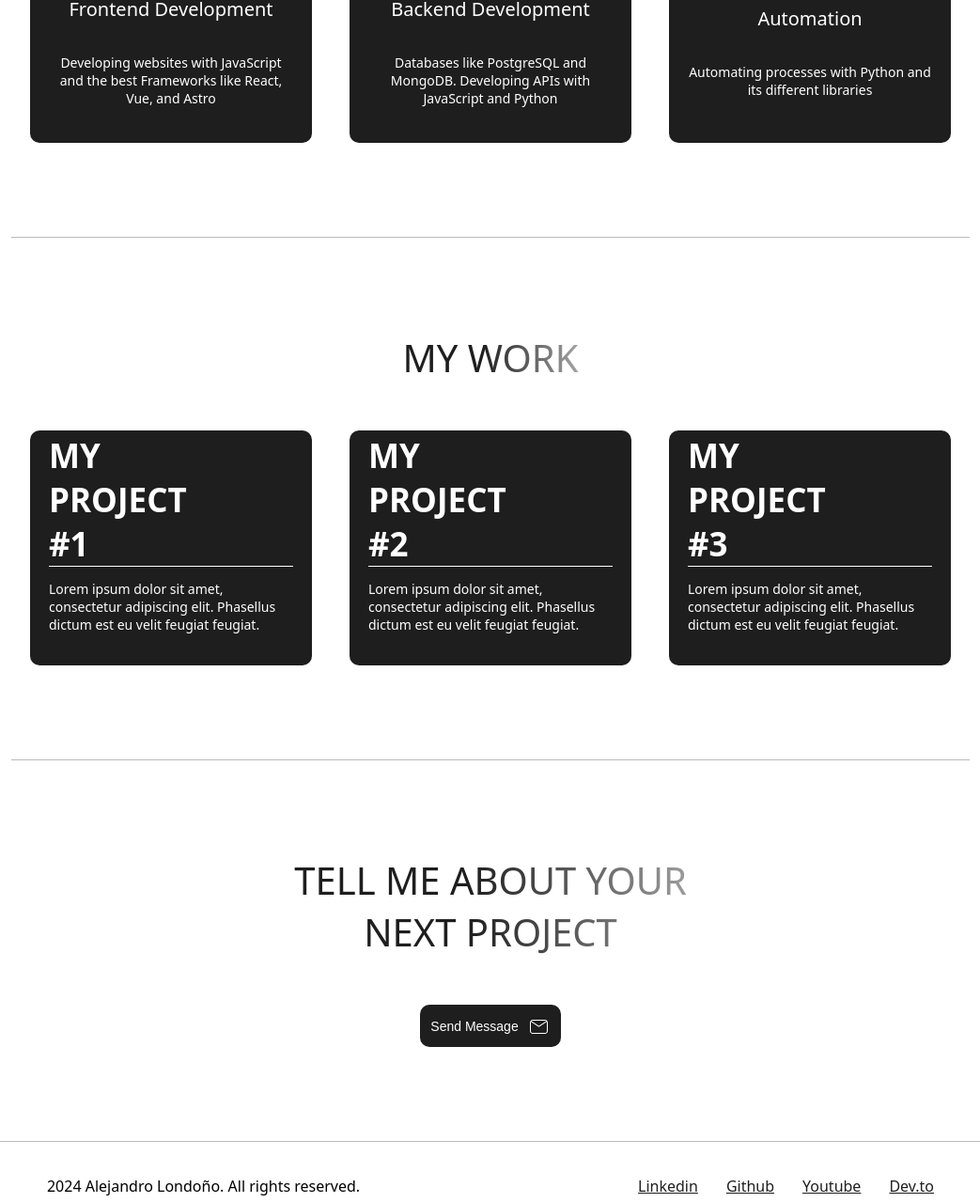
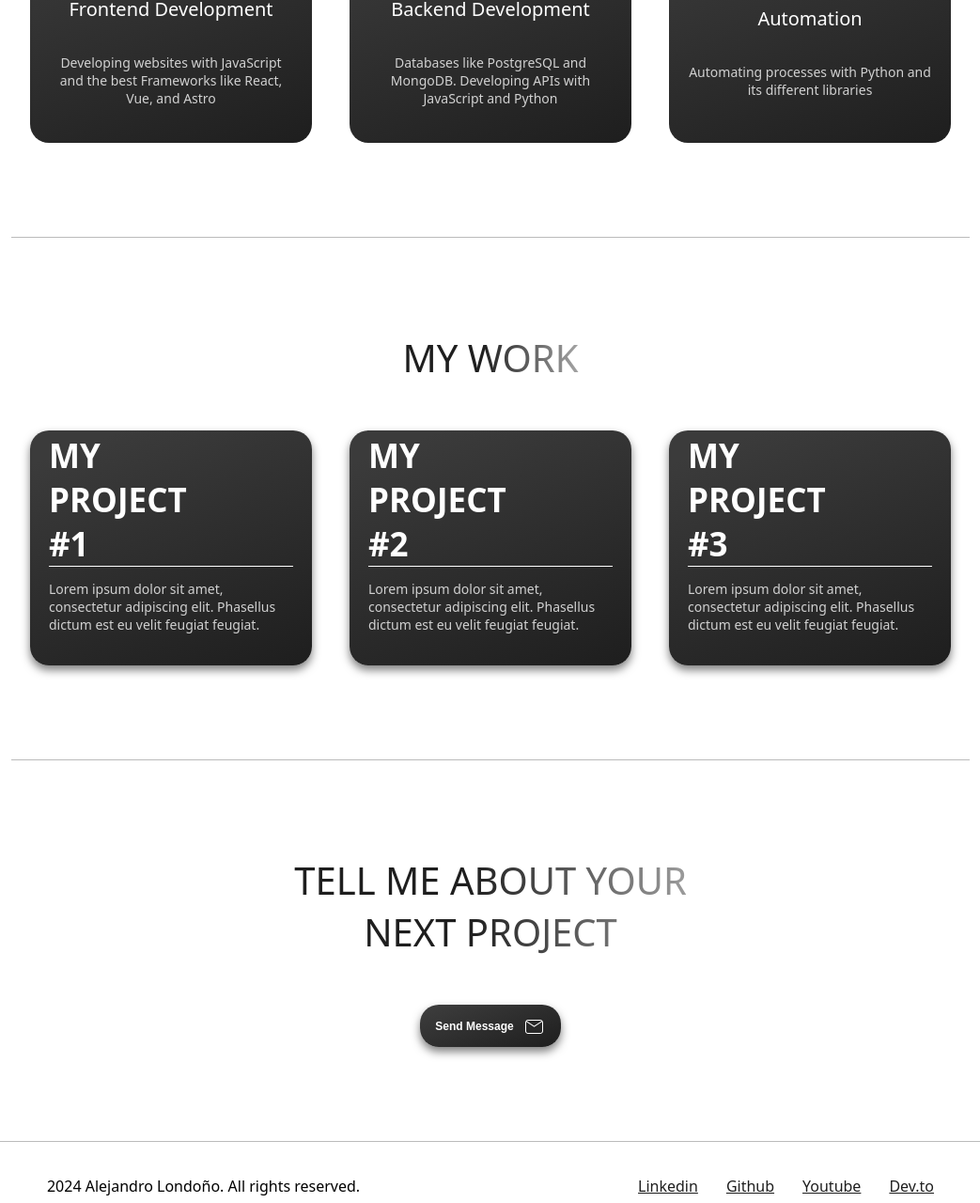
Before and after one commit to slydragonn/minimalist-portfolio, an Astro site: page / in a window 1280 px wide. Shown: the part 1158-2438 px from the top of the page at 94% size, without its empty margins (118-1161 px from the left). Built offline with nearby package versions, Linux system fonts and the light colour scheme; Astro itself is replaced by a stand-in of ours.

Commit message:
chore: card and text styles update

```diff
--- a/src/components/Button.astro
+++ b/src/components/Button.astro
@@ -16,16 +16,18 @@ const {message, icon, link} = Astro.props
         width: 150px;
         height: 45px;
         background-color: #1e1e1e;
-        border-radius: 10px;
+        background: linear-gradient(160deg, rgb(59, 59, 59) 10%, rgba(30,30,30,1) 100%);
+        border-radius: 20px;
         border: none;
         transition: all .3s;
         cursor: pointer;
+        box-shadow: 0 5px 10px rgb(0, 0, 0, .5);
     }
     .btn > span {
         color: #fff;
         text-decoration: none;
-        font-size: 14px;
-        font-weight: 400;
+        font-size: 12px;
+        font-weight: 600;
     }
     .btn > img {
         width: 24px;
--- a/src/components/Navbar.astro
+++ b/src/components/Navbar.astro
@@ -49,8 +49,11 @@
 
     .navbar > ul > .contact-btn {
         background-color: #1e1e1e;
+        background: linear-gradient(160deg, rgb(59, 59, 59) 10%, rgba(30,30,30,1) 100%);
         padding: 5px 10px;
-        border-radius: 5px;
+        border-radius: 12px;
+        font-size: 12px;
+        font-weight: 600;
     }
 
     .navbar > ul > .contact-btn > a {
--- a/src/components/ProjectCard.astro
+++ b/src/components/ProjectCard.astro
@@ -20,8 +20,10 @@ const {title, description, link} = Astro.props
         height: 210px;
         padding: 20px;
         background-color: #1e1e1e;
-        border-radius: 10px;
+        background: linear-gradient(160deg, rgb(59, 59, 59) 10%, rgba(30,30,30,1) 100%);
+        border-radius: 20px;
         color: #fff;
+        box-shadow: 0 5px 10px rgb(0, 0, 0, .5);
     }
 
     .project-card > h3 {
@@ -38,8 +40,8 @@ const {title, description, link} = Astro.props
 
     .project-card > div > a {
         text-decoration: none;
-        color: #fff;
-        font-weight: 100;
+        color: #d1d1d1;
+        font-weight: 300;
         font-size: 14px;
         transition: all .3s;
     }
--- a/src/components/SkillCard.astro
+++ b/src/components/SkillCard.astro
@@ -18,7 +18,8 @@ const { title, description, icon } = Astro.props
         width: 260px;
         height: 210px;
         background-color: #1e1e1e;
-        border-radius: 10px;
+        background: linear-gradient(160deg, rgb(59, 59, 59) 10%, rgba(30,30,30,1) 100%);
+        border-radius: 20px;
         color: #fff;
         padding: 20px;
     }
@@ -32,7 +33,8 @@ const { title, description, icon } = Astro.props
         font-weight: 400;
     }
     .skill-card > p {
-        font-weight: 100;
         font-size: 14px;
+        color: #d1d1d1;
+        font-weight: 300;
     }
 </style>
--- a/src/pages/index.astro
+++ b/src/pages/index.astro
@@ -119,6 +119,10 @@ import Title from "../components/Title.astro";
 		justify-content: center;
 		align-items: center;
 	}
+	.about > article > p {
+		color: #1e1e1e;
+		font-style: italic;
+	}
 
 	.skills {
 		display: flex;
```
